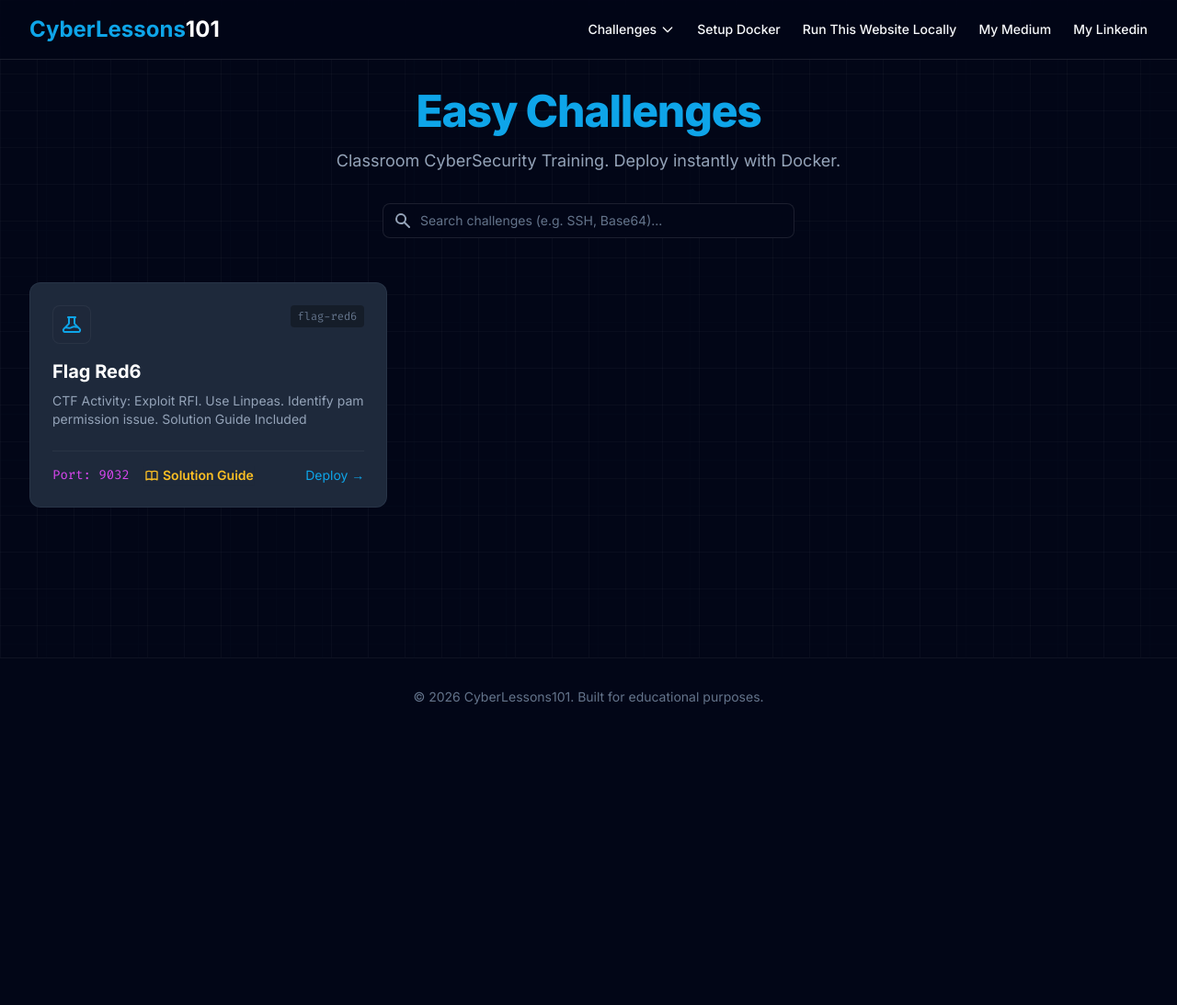
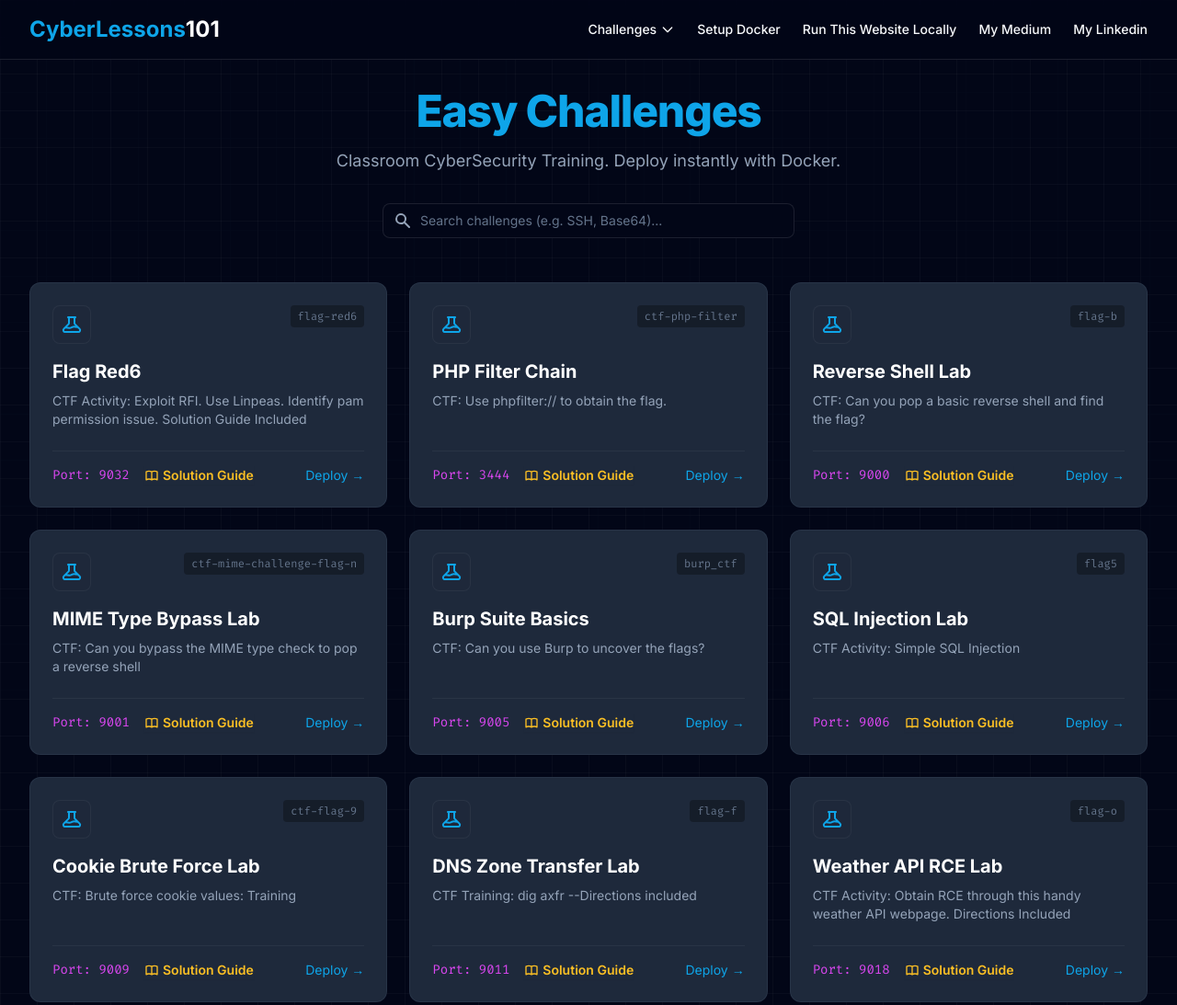
Before and after one commit to androidteacher/cyberlessons101-website-2026, an Astro site in the folder web/: page /easy-challenges in a window 1280 px wide. Shown: the top 1093 px of the page at 92% size. Before the commit the page ends 800 px from the top, so only its background shows below. Built offline with nearby package versions, Linux system fonts and the light colour scheme; Astro itself is replaced by a stand-in of ours.

Commit message:
Update Easy Challenges list and add new DTMF challenge

```diff
--- a/web/src/data/ctf.json
+++ b/web/src/data/ctf.json
@@ -813,5 +813,18 @@
     "full_description": "docker run -d -p 9020:80 --restart always --name flag-q joshbeck2024/ctf-ssrf-hex-bypass-flag-q\n\nSolution Guide: https://humble-raptor-f30.notion.site/q-SSRF-Hex-064ee0d604754a00b4156fec158da600?source=copy_link\n",
     "solution_url": "https://humble-raptor-f30.notion.site/q-SSRF-Hex-064ee0d604754a00b4156fec158da600?source=copy_link",
     "hub_url": "https://hub.docker.com/r/joshbeck2024/ctf-ssrf-hex-bypass-flag-q"
+  },
+  {
+    "type": "challenge",
+    "command": "docker run -d -p 9080:80 --restart always --name dtmf-challenge joshbeck2024/ctf-dtmf-flag",
+    "name": "dtmf-challenge",
+    "image": "joshbeck2024/ctf-dtmf-flag",
+    "ports": [
+      "9080:80"
+    ],
+    "description": "CTF Activity: Can you decode the audio file and find the flag?",
+    "full_description": "docker run -d -p 2828:80 --name ctf-dtmf-container --restart always joshbeck2024/ctf-dtmf-flag\n\nSolution Guide: https://www.notion.so/Phoning-Home-2ec4c8e52376808d8f1eff1757521df0?source=copy_link\n",
+    "solution_url": "https://www.notion.so/Phoning-Home-2ec4c8e52376808d8f1eff1757521df0?source=copy_link",
+    "hub_url": "https://hub.docker.com/r/joshbeck2024/ctf-dtmf-flag"
   }
 ]
--- a/web/src/pages/easy-challenges.astro
+++ b/web/src/pages/easy-challenges.astro
@@ -4,7 +4,20 @@ import Layout from '../layouts/Layout.astro';
 import ctfData from '../data/ctf.json';
 import { titleMapping } from '../data/titles';
 
-const challenges = ctfData.filter(item => item.type === 'challenge' && item.name === 'flag-red6');
+const easyChallenges = [
+  'joshbeck2024/ctf-pam_deny-flag-red6',
+  'joshbeck2024/ctf-simple-rev-shell',
+  'joshbeck2024/ctf-rev-shell-mime-flag-n',
+  'joshbeck2024/ctf-weather-api-rce-flag-o',
+  'joshbeck2024/ctf-cookie-brute-force-flag-9',
+  'joshbeck2024/ctf-sql-inject-flag-5',
+  'joshbeck2024/ctf-zone-transfer-flag-f',
+  'joshbeck2024/ctf-burp-suite-basic-training',
+  'joshbeck2024/ctf-dtmf-flag',
+  'joshbeck2024/ctf-php-filter'
+];
+
+const challenges = ctfData.filter(item => item.type === 'challenge' && easyChallenges.includes(item.image));
 ---
 
 <Layout title="Easy Challenges">
```
Also changed, not shown: ctf_data.json (+13 -0 lines), 1 other file.
